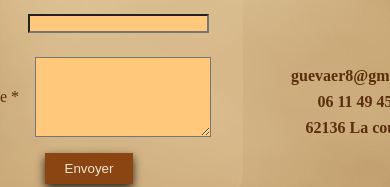
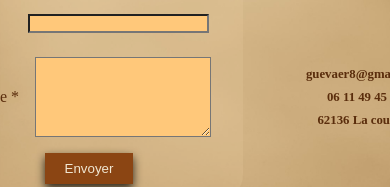
Before and after one commit to Arnaud6216/Portfolio, a React (Vite) app in the folder client/: page /book/contact in a window 390 px wide. Shown: the part 393-580 px from the top of the page. Built offline with nearby package versions, Linux system fonts and the light colour scheme.

Commit message:
adding link contact and fixing responsive

```diff
--- a/client/index.html
+++ b/client/index.html
@@ -2,9 +2,9 @@
 <html lang="fr">
   <head>
     <meta charset="UTF-8" />
-    <link rel="icon" type="image/svg+xml" href="/vite.svg" />
+    <link rel="icon" type="image/svg+xml" href="./public/icone.png" />
     <meta name="viewport" content="width=device-width, initial-scale=1.0" />
-    <title>JS Monorepo</title>
+    <title>Arnaud Guevaer - Developpeur web</title>
   </head>
   <body>
     <div id="root"></div>
--- a/client/src/Pages/Page.css
+++ b/client/src/Pages/Page.css
@@ -200,10 +200,19 @@ li {
   transform: scale(1.1);
 }
 
-.contact-text {
+.contact-link {
+  font-size: 0.8rem;
+  display: block;
   margin: 0.5rem;
   font-weight: bold;
+  text-decoration: none;
+  color: #5a2d0c;
 }
+
+.contact-link:hover {
+  transform: scale(1.1);
+}
+
 #contact-form {
   display: flex;
   flex-direction: column;
@@ -291,8 +300,7 @@ li {
   }
 
   .skills-item {
-    margin: 0.5rem;
-    width: 85%;
+    width: 70%;
     font-size: 0.8rem;
   }
 
@@ -310,7 +318,7 @@ li {
   }
 
   .form-container {
-    width: 40%;
+    width: 90%;
     padding: 0.2rem;
     font-size: 0.8rem;
   }
@@ -335,8 +343,7 @@ li {
   }
 
   #contact-form {
-    flex-wrap: wrap;
-    flex-direction: row;
+    flex-direction: column;
     margin: 0;
     padding: 0.2rem;
     background-color: rgba(235, 204, 161, 0.6);
@@ -355,7 +362,7 @@ li {
   }
 
   #message {
-    width: 12rem;
+    width: 8rem;
   }
 }
 
--- a/client/src/Pages/Page4.tsx
+++ b/client/src/Pages/Page4.tsx
@@ -73,9 +73,9 @@ const Page4 = () => {
               alt="github link"
             />
           </a>
-          <p className="contact-text">guevaer8@gmail.com</p>
-          <p className="contact-text">06 11 49 45 31</p>
-          <p className="contact-text">62136 La couture</p>
+          <a href="mailto:guevaer8@gmail.com" className="contact-link" >guevaer8@gmail.com</a>
+          <a href="tel:0611494531" className="contact-link">06 11 49 45 31</a>
+          <a href="https://www.google.fr/maps/place/62136+La+Couture/@50.5773848,2.6557477,8837m/data=!3m2!1e3!4b1!4m6!3m5!1s0x47dd214f9638afcb:0x40af13e8163f570!8m2!3d50.581166!4d2.714009!16s%2Fm%2F02z35wf?entry=ttu&g_ep=EgoyMDI0MTIxMS4wIKXMDSoASAFQAw%3D%3D" className="contact-link">62136 La couture</a>
         </div>
         <form id="contact-form" onSubmit={handleSubmit}>
           <div className="form-container">
```
Also changed, not shown: client/public/icone.png (added).
